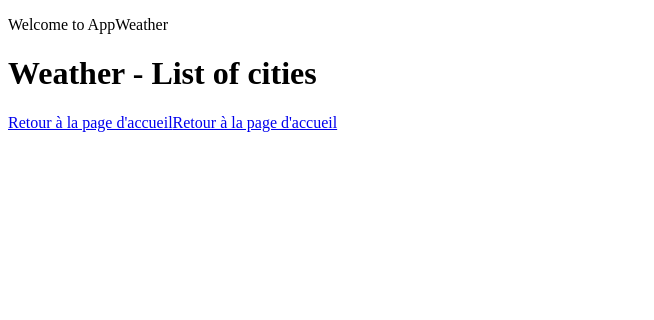
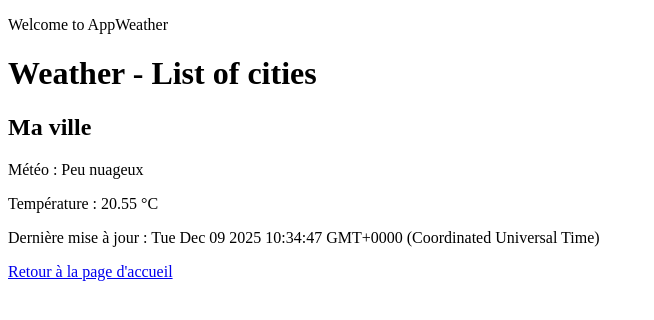
Before and after one commit to SPopelier/SPA_VueJS-INTRO, a Vue app: page /CitiesList in a window 1280 px wide. Shown: the top 320 px of the page, without its empty margins (0-654 px from the left). Built offline with nearby package versions, Linux system fonts and the light colour scheme.

Commit message:
5.2) Passage de props au composant City.

```diff
--- a/src/components/City.vue
+++ b/src/components/City.vue
@@ -1,20 +1,20 @@
 <script setup>
-import { ref } from 'vue'
 
-const name = ref('Ma ville')
-const weather = ref('Peu nuageux')
-const temperature = ref(20.55)
-const updatedAt = ref(new Date())
+defineProps({
+  name: String,
+  weather: String,
+  temperature: Number,
+  updatedAt: Date
+})
 </script>
 
 <template>
   <div>
     <h2>{{ name }}</h2>
     <p>Météo : {{ weather }}</p>
-    <p>Temperature : {{ temperature}}</p>
-    <p>Mise à jour : {{ updatedAt}}</p>
+    <p>Température : {{ temperature }} °C</p>
+    <p>Dernière mise à jour : {{ updatedAt }}</p>
   </div>
-
 </template>
 
 <style scoped>
--- a/src/views/CitiesList.vue
+++ b/src/views/CitiesList.vue
@@ -1,10 +1,17 @@
 <script setup>
-
+import City from '../components/City.vue';
 </script>
 
 <template>
 <h1>Weather - List of cities</h1>
-  <router-link to="/Home">Retour à la page d'accueil</router-link>
+
+  <City
+      name="Ma ville"
+      weather="Peu nuageux"
+      :temperature="20.55"
+      :updatedAt="new Date()"
+  />
+
 </template>
 
 <style scoped>
--- a/src/views/Home.vue
+++ b/src/views/Home.vue
@@ -7,9 +7,6 @@ function onListClick() {
 <template>
   <h1>HomePage</h1>
   <router-link to="/CitiesList">Voir la liste des données météo</router-link><br>
-  <a href="#" @click.prevent="onListClick">
-    Voir la liste des données météo
-  </a>
 </template>
 
 <style scoped>
```
